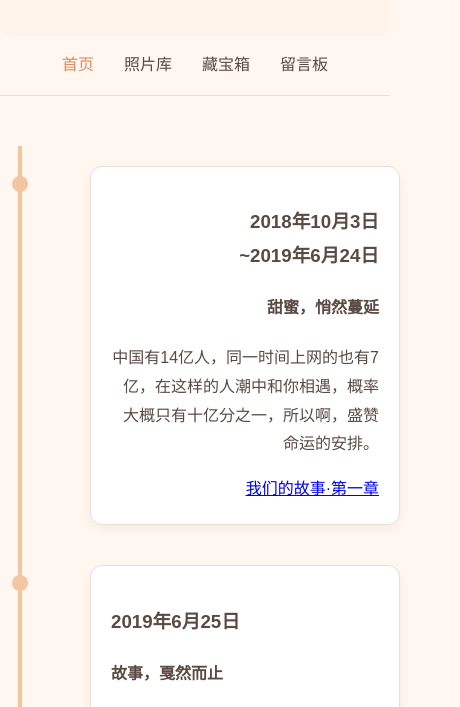
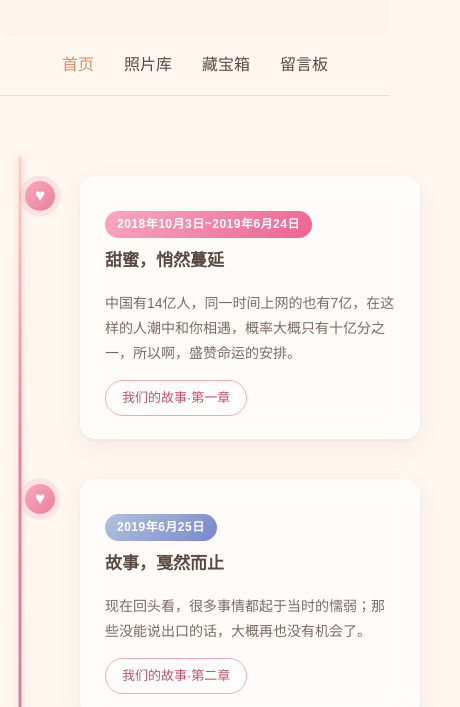
Before and after one commit to itou-sinnsuke/love-story, a website: page index.html in a window 390 px wide. Shown: the part 331-1038 px from the top of the page, 460 px wide, since content can reach past the window. Drawn offline with Linux system fonts and the light colour scheme.

Commit message:
首页时间轴优化

```diff
--- a/css/style.css
+++ b/css/style.css
@@ -4,15 +4,6 @@ body{
   background-color: #fff7f0;
   margin: 0;
   color: #5a4a42;
-}
-.BOX{
-  width: 800px;
-  margin:40px auto;
-  background-color: #FFFFFF;
-  padding: 25px;
-  border: 1px solid #EADFD8;
-  border-radius: 12px;
-  box-shadow: 0 4px 12px rgba(0,0,0,0.05);
 }
 .title{
   background-image: url("../img/photos/renai.jpg");
@@ -36,59 +27,193 @@ body{
   position: relative;
   z-index: 1;
 }
+/* ===== 时间轴容器 ===== */
 .timeline {
   position: relative;
   max-width: 900px;
-  margin: 50px auto;
+  margin: 60px auto;
+  padding: 0 20px;
 }
+
+/* 渐变竖线 */
 .timeline::before {
   content: "";
   position: absolute;
-  width: 4px;
-  background: #F2C6A0;
+  width: 3px;
+  background: linear-gradient(to bottom, #f9d4c0, #e8829a, #c084a8, #e8829a, #f9d4c0);
   top: 0;
   bottom: 0;
   left: 50%;
   transform: translateX(-50%);
+  border-radius: 2px;
+  box-shadow: 0 0 8px rgba(232, 130, 154, 0.4);
 }
+
+/* ===== 每条时间轴条目 ===== */
 .timeline-item {
   position: relative;
   width: 50%;
   padding: 20px 0;
+  /* 初始状态：不可见，等待入场动画 */
+  opacity: 0;
+  transform: translateX(-40px);
+  transition: opacity 0.6s ease, transform 0.6s ease;
+}
+.timeline-item:nth-child(even) {
+  left: 50%;
+  transform: translateX(40px);
 }
 .timeline-item:nth-child(odd) {
   left: 0;
   text-align: right;
+  transform: translateX(-40px);
 }
-.timeline-item:nth-child(even) {
-  left: 50%;
+
+/* 入场后的状态（JS 添加 .visible） */
+.timeline-item.visible {
+  opacity: 1;
+  transform: translateX(0);
 }
+
+/* ===== 卡片：玻璃拟态 ===== */
 .timeline-content {
-  background: #FFFFFF;
-  padding: 20px;
-  border-radius: 12px;
-  border: 1px solid #EADFD8;
-  box-shadow: 0 4px 12px rgba(0,0,0,0.05);
+  background: rgba(255, 255, 255, 0.55);
+  backdrop-filter: blur(14px);
+  -webkit-backdrop-filter: blur(14px);
+  padding: 22px 24px;
+  border-radius: 16px;
+  border: 1px solid rgba(255, 255, 255, 0.8);
+  box-shadow: 0 8px 24px rgba(180, 100, 120, 0.1), 0 2px 6px rgba(0,0,0,0.04);
   margin: 0 40px;
+  transition: box-shadow 0.3s ease, transform 0.3s ease;
+}
+.timeline-content:hover {
+  box-shadow: 0 12px 32px rgba(180, 100, 120, 0.18), 0 4px 10px rgba(0,0,0,0.06);
+  transform: translateY(-3px);
 }
 .timeline-content img {
   width: 100%;
   border-radius: 10px;
   margin-top: 10px;
 }
+
+/* ===== 章节阶段标签 ===== */
+.timeline-content h3 {
+  font-size: 14px;
+  color: #fff;
+  display: inline-block;
+  padding: 3px 12px;
+  border-radius: 999px;
+  margin-bottom: 8px;
+  letter-spacing: 0.5px;
+}
+/* 每章不同颜色 */
+.timeline-item:nth-child(1) .timeline-content h3 { background: linear-gradient(135deg, #f9a8c0, #f06292); }
+.timeline-item:nth-child(2) .timeline-content h3 { background: linear-gradient(135deg, #b0c4de, #7986cb); }
+.timeline-item:nth-child(3) .timeline-content h3 { background: linear-gradient(135deg, #a5d6e8, #4fc3f7); }
+.timeline-item:nth-child(4) .timeline-content h3 { background: linear-gradient(135deg, #ffc97a, #e8829a); }
+
+.timeline-content h4 {
+  font-size: 17px;
+  color: #5a4a42;
+  margin: 0 0 10px;
+}
+.timeline-content p {
+  font-size: 14px;
+  color: #7a6a62;
+  margin-bottom: 14px;
+}
+
+/* ===== 链接改为胶囊按钮 ===== */
+.timeline-content a {
+  display: inline-block;
+  text-decoration: none;
+  font-size: 13px;
+  color: #c0546e;
+  border: 1px solid #f2aabb;
+  padding: 5px 16px;
+  border-radius: 999px;
+  background: rgba(255,255,255,0.7);
+  transition: background 0.25s, color 0.25s, border-color 0.25s;
+}
+.timeline-content a:hover {
+  background: #f06292;
+  color: #fff;
+  border-color: #f06292;
+}
+
+/* ===== 心形节点 ===== */
 .timeline-item::after {
+  content: "♥";
+  position: absolute;
+  width: 28px;
+  height: 28px;
+  font-size: 16px;
+  line-height: 28px;
+  text-align: center;
+  color: #fff;
+  background: linear-gradient(135deg, #f9a8c0, #e8829a);
+  border-radius: 50%;
+  top: 26px;
+  right: -14px;
+  z-index: 2;
+  box-shadow: 0 0 0 4px rgba(242, 130, 154, 0.2);
+  animation: heartbeat 1.8s infinite ease-in-out;
+}
+.timeline-item:nth-child(even)::after {
+  left: -14px;
+  right: auto;
+}
+
+/* 节点到卡片的横向连接线 */
+.timeline-item:nth-child(odd)::before {
   content: "";
   position: absolute;
-  width: 16px;
-  height: 16px;
-  background: #F2C6A0;
-  border-radius: 50%;
-  top: 30px;
-  right: -8px;
-  z-index: 1;
+  top: 38px;
+  right: 26px;
+  width: 30px;
+  height: 2px;
+  background: linear-gradient(to left, rgba(242,130,154,0), #f2a0b8);
 }
-.timeline-item:nth-child(even)::after {
-  left: -8px;
+.timeline-item:nth-child(even)::before {
+  content: "";
+  position: absolute;
+  top: 38px;
+  left: 26px;
+  width: 30px;
+  height: 2px;
+  background: linear-gradient(to right, rgba(242,130,154,0), #f2a0b8);
+}
+
+/* ===== 心跳动画 ===== */
+@keyframes heartbeat {
+  0%, 100% { transform: scale(1); box-shadow: 0 0 0 4px rgba(242, 130, 154, 0.2); }
+  50% { transform: scale(1.18); box-shadow: 0 0 0 7px rgba(242, 130, 154, 0.1); }
+}
+
+/* ===== 移动端适配 ===== */
+@media (max-width: 600px) {
+  .timeline::before { left: 20px; }
+  .timeline-item,
+  .timeline-item:nth-child(even),
+  .timeline-item:nth-child(odd) {
+    width: 100%;
+    left: 0;
+    text-align: left;
+    padding-left: 50px;
+    padding-right: 10px;
+    transform: translateX(-30px);
+  }
+  .timeline-item.visible { transform: translateX(0); }
+  .timeline-item::after,
+  .timeline-item:nth-child(even)::after {
+    left: 6px !important;
+    right: auto;
+  }
+  .timeline-item::before,
+  .timeline-item:nth-child(even)::before { display: none; }
+  .timeline-content { margin: 0 0 0 10px; }
+  .timeline-content h3 { font-size: 12px; }
 }
 .navbar {
   display: flex;
@@ -241,26 +366,3 @@ body.loaded main {
     width: 100%;
   }
 }
-@media (max-width: 600px) {
-  .timeline::before {
-    left: 20px;
-  }
-  .timeline-item {
-    width: 100%;
-    padding-left: 50px;
-    padding-right: 20px;
-  }
-  .timeline-item:nth-child(even) {
-    left: 0;
-  }
-  .timeline-item::after {
-    left: 12px !important;
-    right: auto;
-  }
-  .timeline-content h3{
-    word-break: keep-all;
-  }
-  .timeline-content{
-    grid-template-columns: 1fr;
-  }
-}
--- a/index.html
+++ b/index.html
@@ -7,6 +7,7 @@
   <link rel="stylesheet" href="css/style.css">
   <script src="./js/love-days.js" defer></script>
   <script src="./js/load.js" defer></script>
+  <script src="./js/timeline-animate.js" defer></script>
   <link rel="icon" href="./img/icons/icon.png">
 </head>
 
--- /dev/null
+++ b/js/timeline-animate.js
@@ -0,0 +1,12 @@
+const items = document.querySelectorAll('.timeline-item');
+
+const observer = new IntersectionObserver((entries) => {
+  entries.forEach(entry => {
+    if (entry.isIntersecting) {
+      entry.target.classList.add('visible');
+      observer.unobserve(entry.target);
+    }
+  });
+}, { threshold: 0.15 });
+
+items.forEach(item => observer.observe(item));
```
